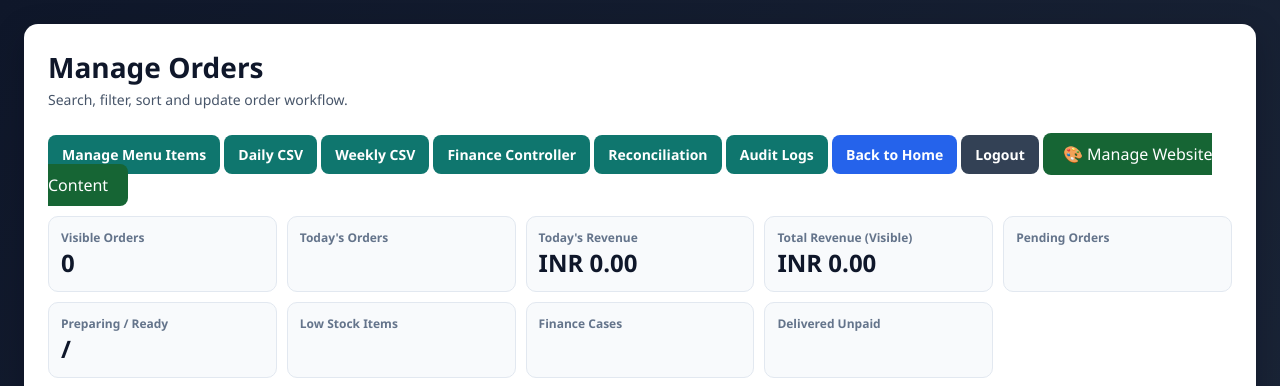
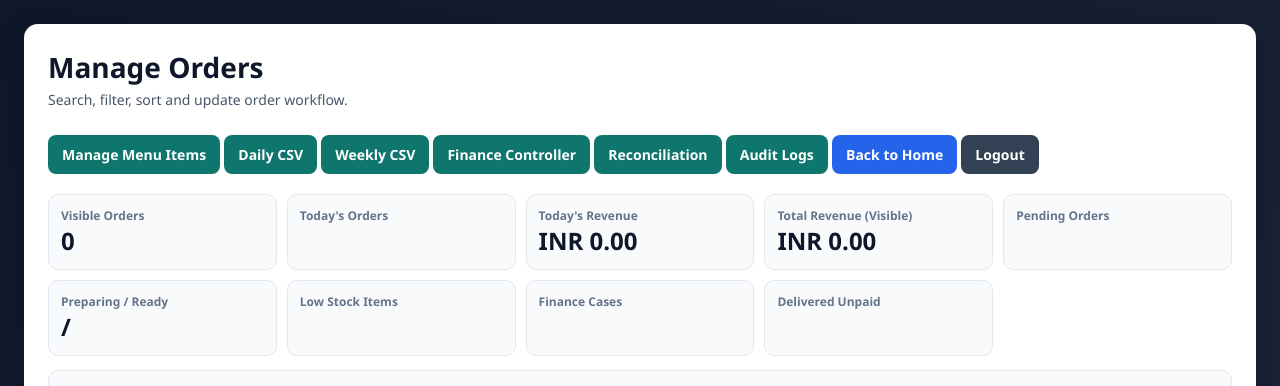
Before and after one commit to rashmimalikarjun/Order-management-system, a Python web app: template templates/admin.html in a window 1280 px wide. Shown: the top 386 px of the page. Run offline with Jinja, Linux system fonts and the light colour scheme; the template is opened without the code that fills it, so the values that code supplies are empty.

Commit message:
Remove Manage Website Content button from admin.html
Removed the 'Manage Website Content' button from the admin template.

```diff
--- a/templates/admin.html
+++ b/templates/admin.html
@@ -221,8 +221,6 @@
         <a href="{{ url_for('admin_audit_logs') }}" class="btn secondary">Audit Logs</a>
         <a href="{{ url_for('index') }}" class="btn">Back to Home</a>
         <a href="{{ url_for('logout') }}" class="btn ghost">Logout</a>
-        <a href="{{ url_for('admin_content') }}" style="background: #166534; color: white; padding: 10px 20px; border-radius: 8px; text-decoration: none;">
-    🎨 Manage Website Content</a>
       </div>
     </div>
 
```
